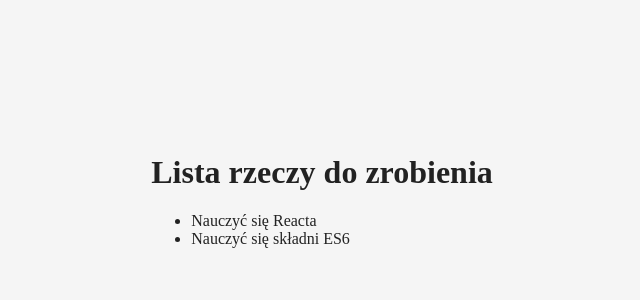
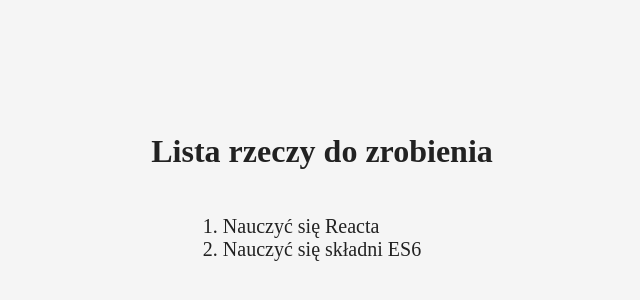
Before and after one commit to dagma/kodilla, a React app in the folder webpack/4.4.ToDo/: page / in a window 1280 px wide. Shown: the part 210-510 px from the top of the page, without its empty margins (326-966 px from the left). Built offline with nearby package versions, Linux system fonts and the light colour scheme.

Commit message:
add pluginy

```diff
--- a/webpack/4.4.ToDo/index.html
+++ /dev/null
@@ -1,11 +0,0 @@
-<!DOCTYPE html>
-<html lang="en">
-<head>
-	<meta charset="utf-8">
-	<title>Webpack + React</title>
-</head>
-<body>
-	<div id="app"></div>
-	<script type="text/javascript" src="build/app.bundle.js"></script>
-</body>
-</html>
--- a/webpack/4.4.ToDo/package.json
+++ b/webpack/4.4.ToDo/package.json
@@ -15,7 +15,11 @@
     "babel-preset-es2015": "^6.24.1",
     "babel-preset-react": "^6.24.1",
     "css-loader": "^0.28.4",
-    "style-loader": "^0.18.1"
+    "html-webpack-plugin": "^2.28.0",
+    "optimize-js-plugin": "0.0.4",
+    "style-loader": "^0.18.1",
+    "uglifyjs-webpack-plugin": "^0.4.3",
+    "webpack": "^2.6.1"
   },
   "dependencies": {
     "react": "^15.5.4",
--- a/webpack/4.4.ToDo/src/components/Title.js
+++ b/webpack/4.4.ToDo/src/components/Title.js
@@ -1,19 +1,4 @@
 import React from 'react';
-
-class Title extends React.Component {
-	get data() {
-		return this.props.data.map(data => <li key={data.id}>{data.text}</li>);
-	}
-
-	render() {
-		return (
-			<div>
-				<h1>Lista rzeczy do zrobienia</h1>
-				<ul>{this.data}</ul>
-			</div>
-
-		)
-	}
-}
+const Title = props => <h1>Lista rzeczy do zrobienia</h1>
 
 export default Title;
--- a/webpack/4.4.ToDo/src/components/Todo.js
+++ b/webpack/4.4.ToDo/src/components/Todo.js
@@ -0,0 +1,5 @@
+import React from 'react';
+const Todo = ({todo, onClickList}) => {
+	return (<li onClick={() => {onClickList(todo.id)}}>{todo.text}</li>);
+}
+export default Todo;
--- /dev/null
+++ b/webpack/4.4.ToDo/src/components/TodoList.css
@@ -0,0 +1,5 @@
+.todoList {
+	list-style-type: decimal;
+	font-size: 20px;
+	padding: 4px 20px;
+}
--- a/webpack/4.4.ToDo/src/components/TodoList.js
+++ b/webpack/4.4.ToDo/src/components/TodoList.js
@@ -0,0 +1,25 @@
+import React from 'react';
+import Todo from './Todo';
+import style from './TodoList.css';
+
+const TodoList = ({data, onClickList}) => {
+	const todoNode = data.map((todo) => {
+		return (<Todo todo={todo} key={todo.id} onClickList={onClickList}/>);
+	});
+	return (<ul className={style.todoList}>{todoNode}</ul>);
+}
+
+/*
+class TodoList extends React.Component {
+	get data() {
+		return this.props.data.map(data => <li key={data.id} onClick={this.props.onClickList}>{data.text}</li>);
+	}
+
+	render() {
+		return (
+			<ul>{this.data}</ul>
+		)
+	}
+}
+*/
+export default TodoList;
--- a/webpack/4.4.ToDo/src/container/App.js
+++ b/webpack/4.4.ToDo/src/container/App.js
@@ -2,16 +2,7 @@ import React from 'react';
 import uuid from 'uuid';
 import style from './App.css';
 import Title from '../components/Title';
-var lista = [
-	{
-		id: 1,
-		text: 'Harry Potter',
-	},
-	{
-		id: 2,
-		text: 'Król Lew',
-	}
-]
+import TodoList from '../components/TodoList';
 
 class App extends React.Component {
 	constructor(props) {
@@ -39,12 +30,17 @@ class App extends React.Component {
 	}
 	removeTodo(id) {
 		const remainder = this.state.data.filter(todo => todo.id !== id);
-		this.setState(remainder);
+		this.setState({data: remainder});
 	}
+
 	render() {
 		return (
 			<div className={style.TodoApp}>
 				<Title data={this.state.data}/>
+				<TodoList
+					data={this.state.data}
+					onClickList={this.removeTodo.bind(this)}
+				/>
 			</div>
 		);
 	}
--- /dev/null
+++ b/webpack/4.4.ToDo/src/index.html
@@ -0,0 +1,10 @@
+<!DOCTYPE html>
+<html lang="en">
+<head>
+	<meta charset="utf-8">
+	<title>Webpack + React</title>
+</head>
+<body>
+	<div id="app"></div>
+</body>
+</html>
--- a/webpack/4.4.ToDo/webpack.config.js
+++ b/webpack/4.4.ToDo/webpack.config.js
@@ -1,4 +1,10 @@
 const path = require('path');
+var webpack = require('webpack');
+var HtmlWebpackPlugin = require('html-webpack-plugin');
+var UglifyJSPlugin = require('uglifyjs-webpack-plugin');
+var OptimizeJsPlugin = require('optimize-js-plugin');
+
+
 module.exports = {
 	entry: './src/index.js',
 	output: {
@@ -24,5 +30,16 @@ module.exports = {
 				]
 			}
 		]
-	}
+	},
+	plugins: [
+		new HtmlWebpackPlugin({
+			template: 'src/index.html',
+			filename: 'index.html',
+			inject: 'body'
+		}),
+		new webpack.optimize.UglifyJsPlugin(),
+		new OptimizeJsPlugin({
+			sourceMap: false
+		})
+	]
 };
```
Also changed, not shown: webpack/4.4.ToDo/src/App.css (added, +11 -0 lines), 2 other files (tests, documents, lock files or other folders).
